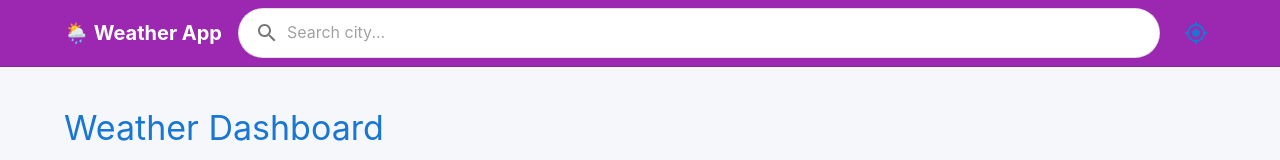
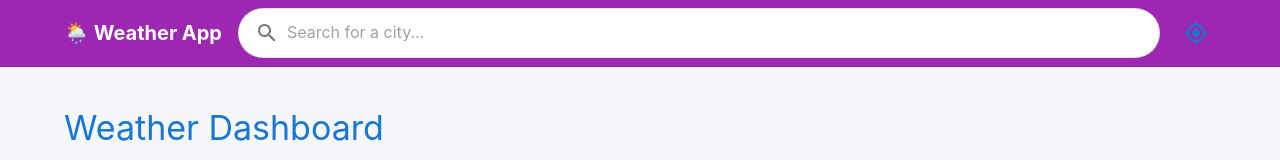
Before and after one commit to stephenmbelenga/weather-app, a Next.js app: page / in a window 1280 px wide. Shown: the top 160 px of the page. Built offline with nearby package versions, Linux system fonts and the light colour scheme.

Commit message:
Update Searchbar

```diff
--- a/src/components/Navbar/Input.jsx
+++ b/src/components/Navbar/Input.jsx
@@ -7,7 +7,7 @@ export default function Input({ value, onChange, onSubmit }) {
       <InputBase
         value={value}
         onChange={onChange}
-        placeholder="Search city..."
+        placeholder="Search for a city..."
         fullWidth
         startAdornment={
           <InputAdornment position="start">
```
